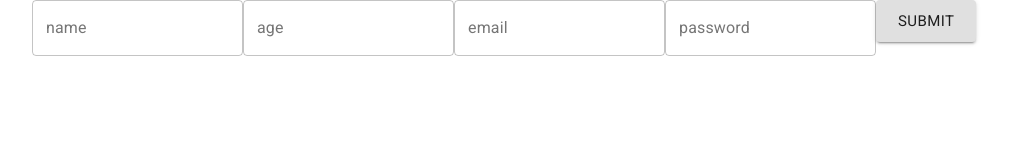
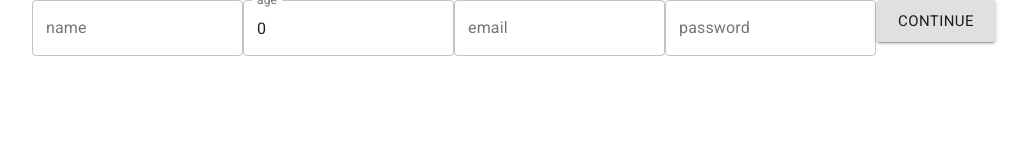
Before and after one commit to Oshinka/nsbm-client, a React (Create React App) app: page /students/add-student in a window 1280 px wide. Shown: the top 160 px of the page, without its empty margins (53-1081 px from the left). Built offline with nearby package versions, Linux system fonts and the light colour scheme; no server answers.

Commit message:
add jump to top button

```diff
--- a/package.json
+++ b/package.json
@@ -16,6 +16,7 @@
     "react-dom": "^16.13.1",
     "react-router-dom": "^5.2.0",
     "react-scripts": "3.4.3",
+    "react-youtube": "^7.13.0",
     "sweetalert2": "^10.7.0"
   },
   "scripts": {
--- a/src/components/CreateStudent.component.js
+++ b/src/components/CreateStudent.component.js
@@ -1,6 +1,6 @@
 import React, { Component } from 'react';
-import TextField from '@material-ui/core/TextField';
-import Button from '@material-ui/core/Button';
+import StudentBasicInfo from './StudentForm/StudentBasicInfo.component';
+import Confirm from './StudentForm/Confirm.component';
 import Swal from 'sweetalert2';
 import axios from '../axios';
 
@@ -11,12 +11,27 @@ class CreateStudent extends Component {
         this.onSubmit = this.onSubmit.bind(this);
 
         this.state = {
+            step: 1,
             name: '',
             age: 0,
             email: '',
             password: ''
         }
     }
+
+    nextStep = () => {
+        const { step } = this.state;
+        this.setState({
+            step: step + 1
+        });
+    };
+
+    prevStep = () => {
+        const { step } = this.state;
+        this.setState({
+            step: step - 1
+        });
+    };
 
     handleChange = input => e => {
         this.setState({ [input]: e.target.value })
@@ -43,17 +58,39 @@ class CreateStudent extends Component {
     }
 
     render() {
-        return (
-            <React.Fragment>
-                <form onSubmit={this.onSubmit}>
-                    <TextField id="name" label="name" variant="outlined" onChange={this.handleChange('name')} />
-                    <TextField id="age" label="age" variant="outlined" onChange={this.handleChange('age')} />
-                    <TextField id="email" label="email" variant="outlined" onChange={this.handleChange('email')} />
-                    <TextField id="password" label="password" variant="outlined" onChange={this.handleChange('password')} />
-                    <Button type="submit" variant="contained" size="large" >Submit</Button>
-                </form>
-            </React.Fragment>
-        )
+        const { step } = this.state;
+        const { name, age, email, password } = this.state;
+        const values = { name, age, email, password };
+
+        switch (step) {
+            case 1:
+                return (
+                    // <React.Fragment>
+                    //     <form onSubmit={this.onSubmit}>
+                    //         <TextField id="name" label="name" variant="outlined" onChange={this.handleChange('name')} />
+                    //         <TextField id="age" label="age" variant="outlined" onChange={this.handleChange('age')} />
+                    //         <TextField id="email" label="email" variant="outlined" onChange={this.handleChange('email')} />
+                    //         <TextField id="password" label="password" variant="outlined" onChange={this.handleChange('password')} />
+                    //         <Button type="submit" variant="contained" size="large" >Submit</Button>
+                    //     </form>
+                    // </React.Fragment>
+                    <StudentBasicInfo
+                        nextStep={this.nextStep}
+                        handleChange={this.handleChange}
+                        values={values}
+                    />
+                )
+            case 2:
+                return (
+                    <Confirm
+                        nextStep={this.nextStep}
+                        prevStep={this.prevStep}
+                        values={values}
+                    />
+                )
+            default:
+                console.log('This is multi-step from to add a new student');
+        }
     }
 }
 
--- a/src/components/Home.component.js
+++ b/src/components/Home.component.js
@@ -1,10 +1,13 @@
 import React, { Component } from 'react';
 import 'fontsource-roboto';
 import Typography from '@material-ui/core/Typography';
+import KeyboardArrowUpIcon from '@material-ui/icons/KeyboardArrowUp';
 import axios from '../axios';
 import LecturerCard from './LecturerCard.component';
 import StudentCard from './StudentCard.component';
 import './home.component.css'
+import { Button } from '@material-ui/core';
+import Youtube from 'react-youtube';
 
 class Home extends Component {
     constructor(props) {
@@ -13,11 +16,13 @@ class Home extends Component {
         this.state = {
             student: [],
             fullstudent: [],
-            management: []
+            management: [],
+            showtopbutton: false
         }
     }
 
     async componentDidMount() {
+
 
         // Students
         await axios.get('/students/5f7c9961ac8ac64c4172cafa')
@@ -91,6 +96,18 @@ class Home extends Component {
             .then(response => {
                 this.setState({ management: [...this.state.management, response.data] })
             })
+
+        window.addEventListener('scroll', () => {
+            if (window.scrollY > 100) {
+                this.setState({ showtopbutton: true })
+            } else {
+                this.setState({ showtopbutton: false })
+            }
+        });
+
+        return () => {
+            window.removeEventListener('scroll');
+        }
     }
 
     getStudentCards() {
@@ -116,8 +133,20 @@ class Home extends Component {
     }
 
     render() {
+        const { showtopbutton } = this.state;
+
         return (
-            <div>
+            <React.Fragment>
+                <div id='top' />
+                <div className='youtubeVideo'>
+                    <Youtube videoId='oKu4GAeGjp8' />
+                </div>
+                <div className={`buttonTop ${showtopbutton && 'buttonTopShow'}`}>
+                    <Button href='#top'><KeyboardArrowUpIcon
+                        color='primary'
+                        fontSize='large'
+                    /></Button>
+                </div>
                 <Typography variant="h4" gutterBottom>
                     Students
                 </Typography>
@@ -130,7 +159,7 @@ class Home extends Component {
                 <div className='lecturerCards'>
                     {this.getLecturerCards()}
                 </div>
-            </div>
+            </React.Fragment>
         );
     }
 }
--- a/src/components/Student.component.js
+++ b/src/components/Student.component.js
@@ -40,7 +40,6 @@ class Student extends Component {
                         Swal.fire({
                             imageUrl: this.state.avatar,
                             imageWidth: 400,
-                            imageHeight: 250,
                             imageAlt: 'Student Avatar',
                             showCloseButton: true,
                             showCancelButton: true,
--- /dev/null
+++ b/src/components/StudentForm/Confirm.component.js
@@ -0,0 +1,62 @@
+import React, { Component } from 'react'
+import { Button, List, ListItem, ListItemText } from '@material-ui/core';
+import Swal from 'sweetalert2';
+import axios from '../../axios';
+
+
+export class Confirm extends Component {
+    continue = e => {
+        e.preventDefault();
+
+        const student = this.props.values;
+
+        console.log(student);
+
+        axios.post('/students', student)
+            .then(res => {
+                console.log(res);
+                Swal.fire(
+                    'Hello ' + res.data.student.name,
+                    'Your record saved successfully!',
+                    'success'
+                ).then((result) => {
+                    window.location = '/students/profile/' + res.data.student._id;
+                })
+            });
+    }
+
+    back = e => {
+        e.preventDefault();
+        this.props.prevStep();
+    }
+
+    render() {
+        const{
+            values: {name, age, email, password}
+        } = this.props;
+
+        return (
+            <React.Fragment>
+                <List>
+                    <ListItem>
+                        <ListItemText primary='Name' secondary={name} />
+                    </ListItem>
+                    <ListItem>
+                        <ListItemText primary='Age' secondary={age} />
+                    </ListItem>
+                    <ListItem>
+                        <ListItemText primary='Email' secondary={email} />
+                    </ListItem>
+                    <ListItem>
+                        <ListItemText primary='Password' secondary={password} />
+                    </ListItem>
+                </List>
+                <br />
+                <Button variant='contained' onClick={this.back} >Back</Button>
+                <Button color='primary' variant='contained' onClick={this.continue} >Confirm & Submit</Button>
+            </React.Fragment>
+        )
+    }
+}
+
+export default Confirm
--- /dev/null
+++ b/src/components/StudentForm/StudentBasicInfo.component.js
@@ -0,0 +1,27 @@
+import React, { Component } from 'react'
+import TextField from '@material-ui/core/TextField';
+import Button from '@material-ui/core/Button';
+
+export class StudentBasicInfo extends Component {
+    continue = e => {
+        e.preventDefault();
+        this.props.nextStep();
+    }
+
+    render() {
+        const { values, handleChange } = this.props;
+        return (
+            <div>
+                <React.Fragment>
+                    <TextField id="name" label="name" variant="outlined" onChange={handleChange('name')} defaultValue={values.name} />
+                    <TextField id="age" label="age" variant="outlined" onChange={handleChange('age')} defaultValue={values.age} />
+                    <TextField id="email" label="email" variant="outlined" onChange={handleChange('email')} defaultValue={values.email} />
+                    <TextField id="password" label="password" variant="outlined" onChange={handleChange('password')} defaultValue={values.password} />
+                    <Button variant="contained" size="large" onClick={this.continue} >Continue</Button>
+                </React.Fragment>
+            </div>
+        )
+    }
+}
+
+export default StudentBasicInfo
--- a/src/components/StudentList.component.js
+++ b/src/components/StudentList.component.js
@@ -30,7 +30,7 @@ const Student = (props) => (
               props.deleteStudent(props.student._id);
               Swal.fire(
                 'Deleted!',
-                'Your file has been deleted.',
+                'The record has been deleted.',
                 'success'
               )
             }
--- a/src/components/home.component.css
+++ b/src/components/home.component.css
@@ -1,3 +1,27 @@
+.buttonTop {
+    position: fixed;
+    top: 80%;
+    left: 80%;
+    border: 0;
+    z-index: -1;
+    display: none;
+
+    /* Animations */
+    transition-timing-function: ease-in;
+    transition: all 0.5s;
+}
+
+.buttonTopShow {
+    display: unset !important;
+    z-index: 1;
+}
+
+.youtubeVideo {
+    display: flex;
+    justify-content: center;
+    padding: 20px;
+}
+
 .studentCards {
     display: flex;
     justify-content: space-between;
```
Also changed, not shown: 1 other file (tests, documents, lock files or other folders).
